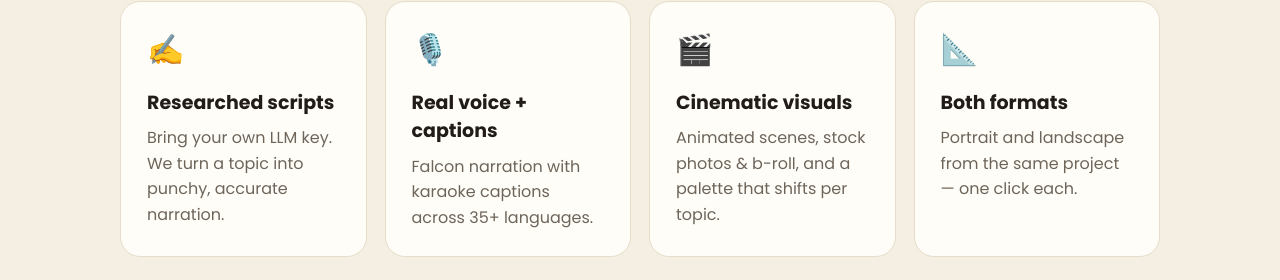
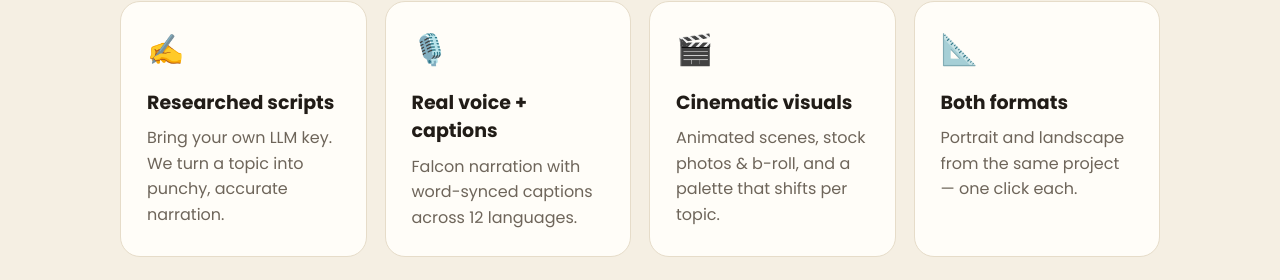
Before and after one commit to this-is-rachit/ai-video-gen, a Next.js app: page / in a window 1280 px wide. Shown: the part 2086-2366 px from the top of the page. Built offline with nearby package versions, Linux system fonts and the light colour scheme.

Commit message:
fix(landing): dynamic language count + honest scene/style stats (no more fake 35+)

```diff
--- a/app/page.tsx
+++ b/app/page.tsx
@@ -6,7 +6,7 @@ import dynamic from "next/dynamic";
 import gsap from "gsap";
 import { ScrollTrigger } from "gsap/ScrollTrigger";
 import Dock from "@/components/Dock";
-
+import { LANGUAGE_COUNT } from "@/lib/voices";
 const InteractiveField = dynamic(() => import("@/components/InteractiveField"), { ssr: false });
 
 const MARQUEE_A = ["Black holes", "How GPS works", "The French Revolution", "Compound interest", "Photosynthesis", "Why the sky is blue"];
@@ -18,12 +18,11 @@ const STEPS = [
 ];
 const FEATURES = [
   { i: "✍️", t: "Researched scripts", d: "Bring your own LLM key. We turn a topic into punchy, accurate narration." },
-  { i: "🎙️", t: "Real voice + captions", d: "Falcon narration with karaoke captions across 35+ languages." },
+  { i: "🎙️", t: "Real voice + captions", d: `Falcon narration with word-synced captions across ${LANGUAGE_COUNT} languages.` },
   { i: "🎬", t: "Cinematic visuals", d: "Animated scenes, stock photos & b-roll, and a palette that shifts per topic." },
   { i: "📐", t: "Both formats", d: "Portrait and landscape from the same project — one click each." },
 ];
-const STATS = [{ v: 35, s: "+", l: "Languages" }, { v: 8, s: "", l: "Scene styles" }, { v: 2, s: "", l: "Aspect ratios" }, { v: 1, s: "-click", l: "To a finished video" }];
-
+const STATS = [{ v: LANGUAGE_COUNT, s: "", l: "Languages" }, { v: 10, s: "", l: "Scene templates" }, { v: 6, s: "", l: "Style packs" }, { v: 1, s: "-click", l: "To a finished video" }];
 export default function Landing() {
   const root = useRef<HTMLDivElement>(null);
   const bar = useRef<HTMLDivElement>(null);
```
